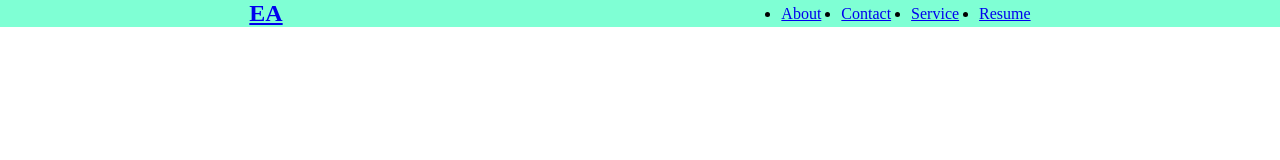
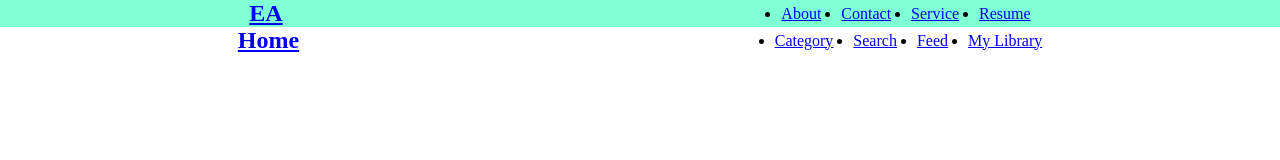
Before and after one commit to realkhadijatu01-bit/i_khadeejatou, a plain HTML site: page index.html in a window 1280 px wide. Drawn offline with Linux system fonts and the light colour scheme.

Commit message:
My first HTML file

```diff
--- a/index.html
+++ b/index.html
@@ -18,11 +18,18 @@
             </ul>
         </nav>
      </header>
-
      <main>
      </main>
      <footer>
-
+        <nav>
+            <h1 class="logo"><a href="£">Home</a></h1>
+            <ul class="links">
+                <li><a href="£">Category</a></li>
+                <li><a href="£">Search</a></li>
+                <li><a href="£">Feed</a></li>
+                <li><a href="£">My Library</a></li>
+            </ul>
+        </nav>
         </footer>
 
 </body>
```
